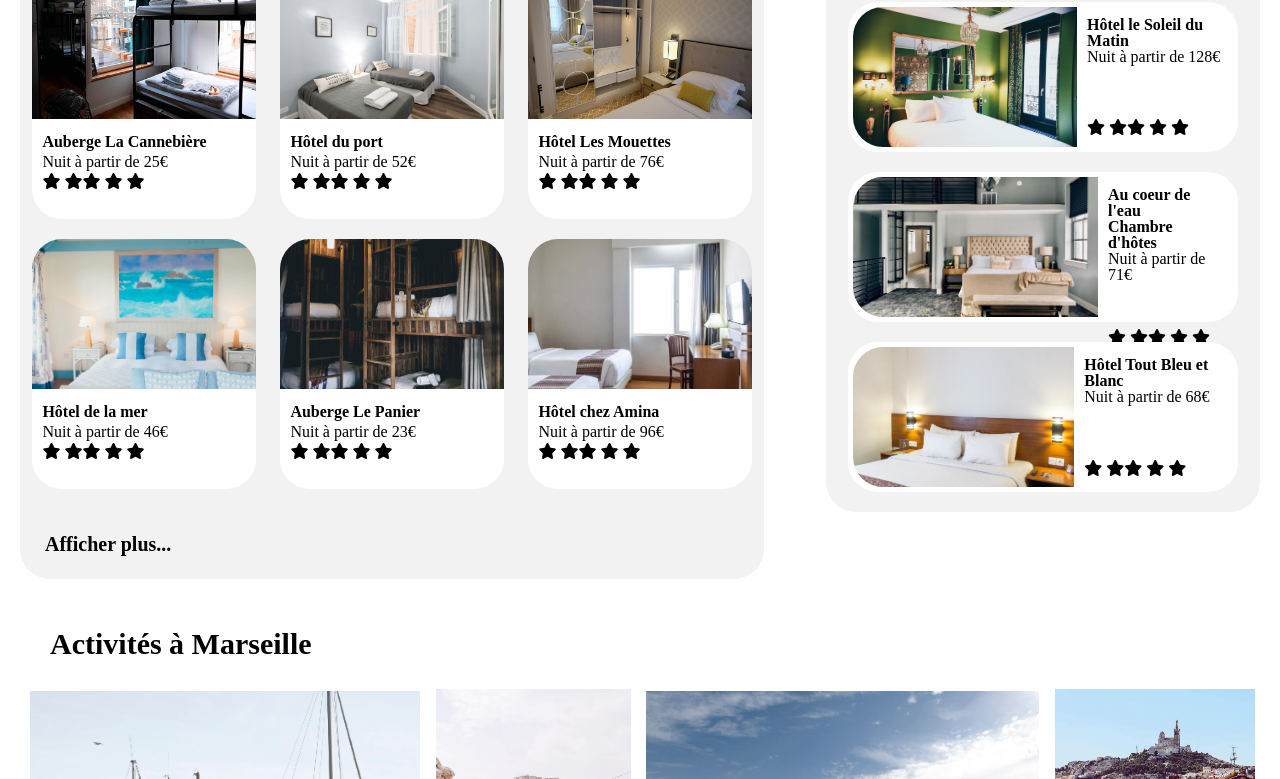
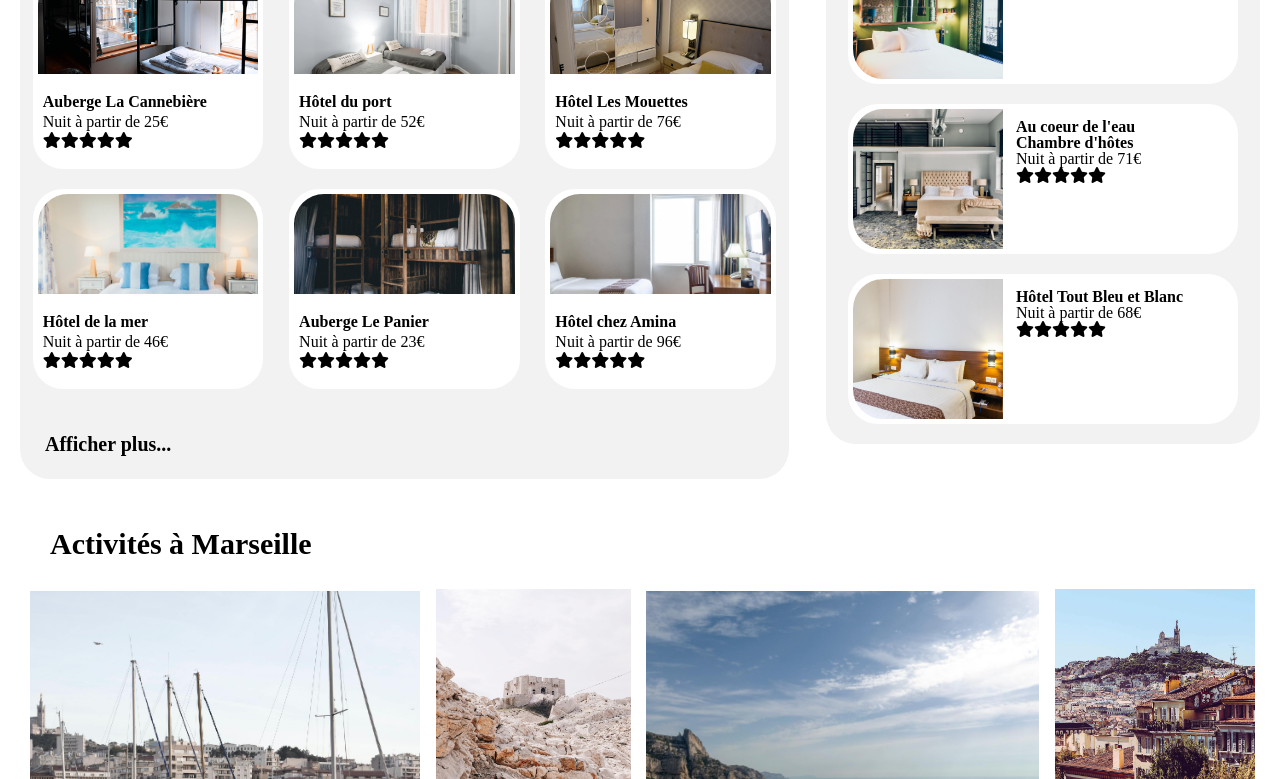
Before and after one commit to San100Ferrari/Booki, a plain HTML site: page index.html in a window 1280 px wide. Shown: the part 471-1250 px from the top of the page. Drawn offline with Linux system fonts and the light colour scheme.

Commit message:
correction de certains bug

```diff
--- a/index.html
+++ b/index.html
@@ -60,7 +60,9 @@
                 <div class="container-card">
                     <div class="card1">
                         <div class="card">
+                            <div class="himg">
                                 <img src="images/hebergements/2_large/marcus-loke-WQJvWU_HZFo-unsplash.jpg" alt="">
+                            </div>
                             <div class="descri">
                                 <h3>Auberge La Cannebière</h3>
                                 <p>Nuit à partir de <strong>25€</strong></p>
@@ -68,8 +70,9 @@
                             </div>
                         </div>
                         <div class="card">
+                            <div class="himg">
                                 <img src="images/hebergements/2_large/fred-kleber-gTbaxaVLvsg-unsplash.jpg" alt="">
-
+                            </div>
                             <div class="descri">
                                 <h3>Hôtel du port</h3>
                                 <p>Nuit à partir de <strong>52€</strong></p>
@@ -77,8 +80,9 @@
                             </div>
                         </div>
                         <div class="card">
+                            <div class="himg">
                                 <img src="images/hebergements/2_large/reisetopia-B8WIgxA_PFU-unsplash.jpg" alt="">
-
+                            </div>
                             <div class="descri">
                                 <h3>Hôtel Les Mouettes</h3>
                                 <p>Nuit à partir de <strong>76€</strong></p>
@@ -88,7 +92,9 @@
                     </div>
                     <div class="card2">
                         <div class="card">
+                            <div class="himg">
                                 <img src="images/hebergements/2_large/annie-spratt-Eg1qcIitAuA-unsplash.jpg" alt="">
+                            </div>
                             <div class="descri">
                                 <h3>Hôtel de la mer</h3>
                                 <p>Nuit à partir de <strong>46€</strong></p>
@@ -96,7 +102,9 @@
                             </div>
                         </div>
                         <div class="card">
+                            <div class="himg">
                                 <img src="images/hebergements/2_large/nicate-lee-kT-ZyaiwBe0-unsplash.jpg" alt="">
+                            </div>
                             <div class="descri">
                                 <h3>Auberge Le Panier</h3>
                                 <p>Nuit à partir de <strong>23€</strong></p>
@@ -104,7 +112,9 @@
                             </div>
                         </div>
                         <div class="card">
+                            <div class="himg">
                                 <img src="images/hebergements/2_large/febrian-zakaria-M6S1WvfW68A-unsplash.jpg" alt="">
+                            </div>
                             <div class="descri">
                                 <h3>Hôtel chez Amina</h3>
                                 <p>Nuit à partir de <strong>96€</strong></p>
--- a/style.css
+++ b/style.css
@@ -143,7 +143,7 @@ nav a:hover {
 .sect-hebergement {
     margin-top: 20px;
     background-color: #F2F2F2;
-    width: 60%;
+    width: 62%;
     height: auto;
     border-radius: 30px 30px 30px 30px;
 }
@@ -176,14 +176,18 @@ nav a:hover {
 
 .card {
     width: 30%;
-    height: 250px;
+    height: 200px;
     background-color: #fff;
     border-radius: 30px 30px 30px 30px;
 }
 
+.himg {
+    padding: 5px;
+}
+
 .card img {
     width: 100%;
-    height: 150px;
+    height: 100px;
     object-fit: cover;
     border-radius: 30px 30px 0 0;
 }
@@ -212,7 +216,7 @@ nav a:hover {
 
 .contain-all {
     display: flex;
-    align-items: center;
+    align-items: start;
     justify-content: space-between;
     width: 100%;
 }
@@ -259,7 +263,7 @@ nav a:hover {
 }
 
 .pcard img {
-    width: 100%;
+    width: 150px;
     height: 100%;
     object-fit: cover;
     border-radius: 30px 0 0 30px;
@@ -269,14 +273,16 @@ nav a:hover {
     display: flex;
     flex-direction: column;
     padding: 10px;
+    width: 100%;
 }
 
 .pcard1 h3 {
     font-weight: bold;
 }
 
-.pcard2 {
-    margin-top: 40%;
+.stars {
+    display: flex;
+    align-items: end;
 }
 
 
```
Lines whose indentation alone changed are shown as unchanged.
